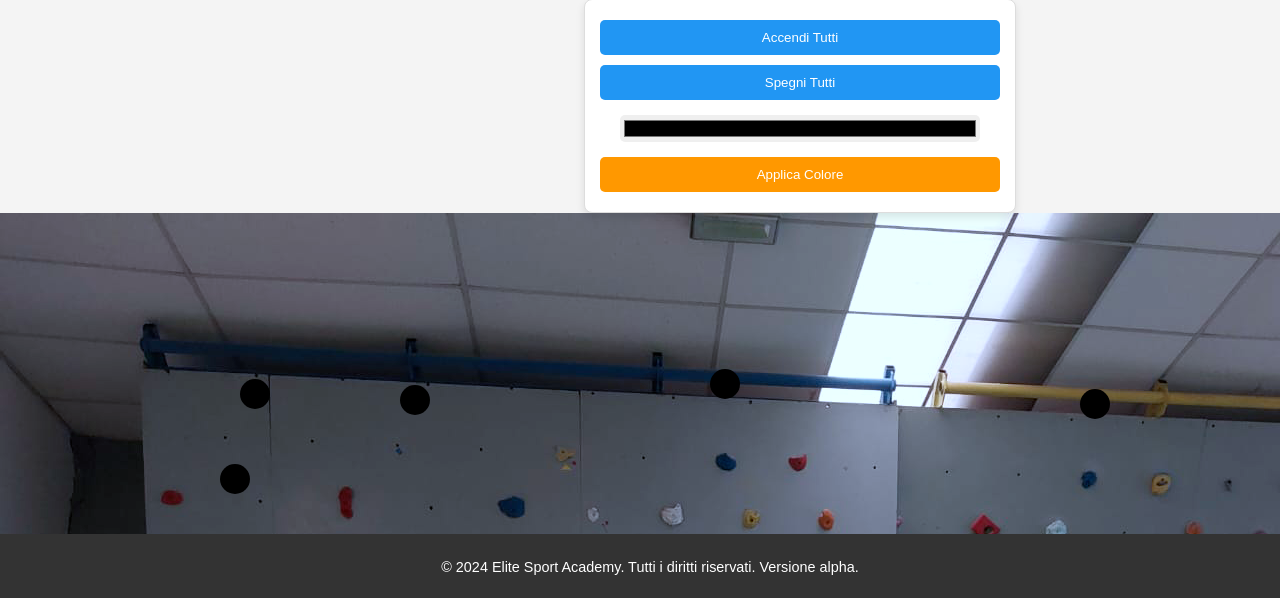
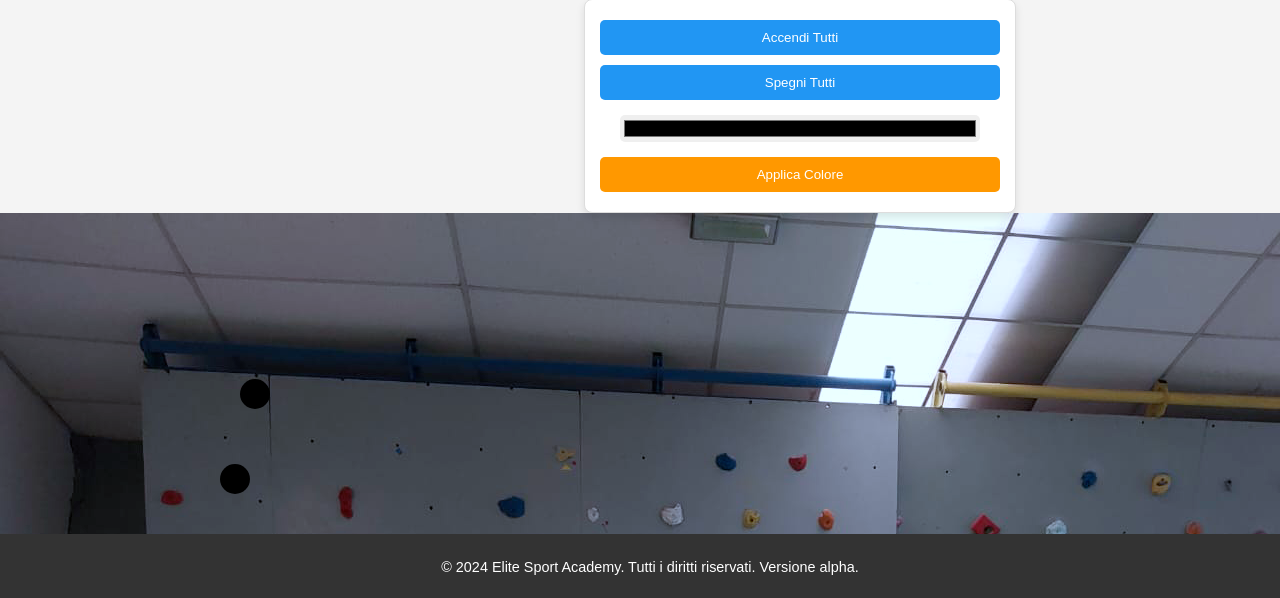
Before and after one commit to Bartolini1522/sitoesa, a Flask app: page / in a window 1280 px wide; the page is wider, and only the part inside the window is pictured. Shown: the part 201-799 px from the top of that part. Run offline with Flask 3, Linux system fonts and the light colour scheme.

Commit message:
rimossi pulsanti 4-5-6 non più utili a scopi di test

```diff
--- a/static/css/style.css
+++ b/static/css/style.css
@@ -84,9 +84,6 @@ footer {
 .button1 { top: 40%; left: 15%; }
 .button2 { top: 565px; left: 220px; }
 .button3 { top: 700px; left: 710px; }
-.button4 { top: 470px; left: 710px; }
-.button5 { top: 490px; left: 1080px; }
-.button6 { top: 40.5%; left: 25%; }
 
 /* Color Picker */
 .color-picker {
--- a/templates/index.html
+++ b/templates/index.html
@@ -26,9 +26,6 @@
         <button class="button button1" id="1"></button>
         <button class="button button2" id="2"></button>
         <button class="button button3" id="3"></button>
-        <button class="button button4" id="4"></button>
-        <button class="button button5" id="5"></button>
-        <button class="button button6" id="6"></button>
 
         <!-- Color Picker -->
         <div class="color-picker" id="color-picker">
```
